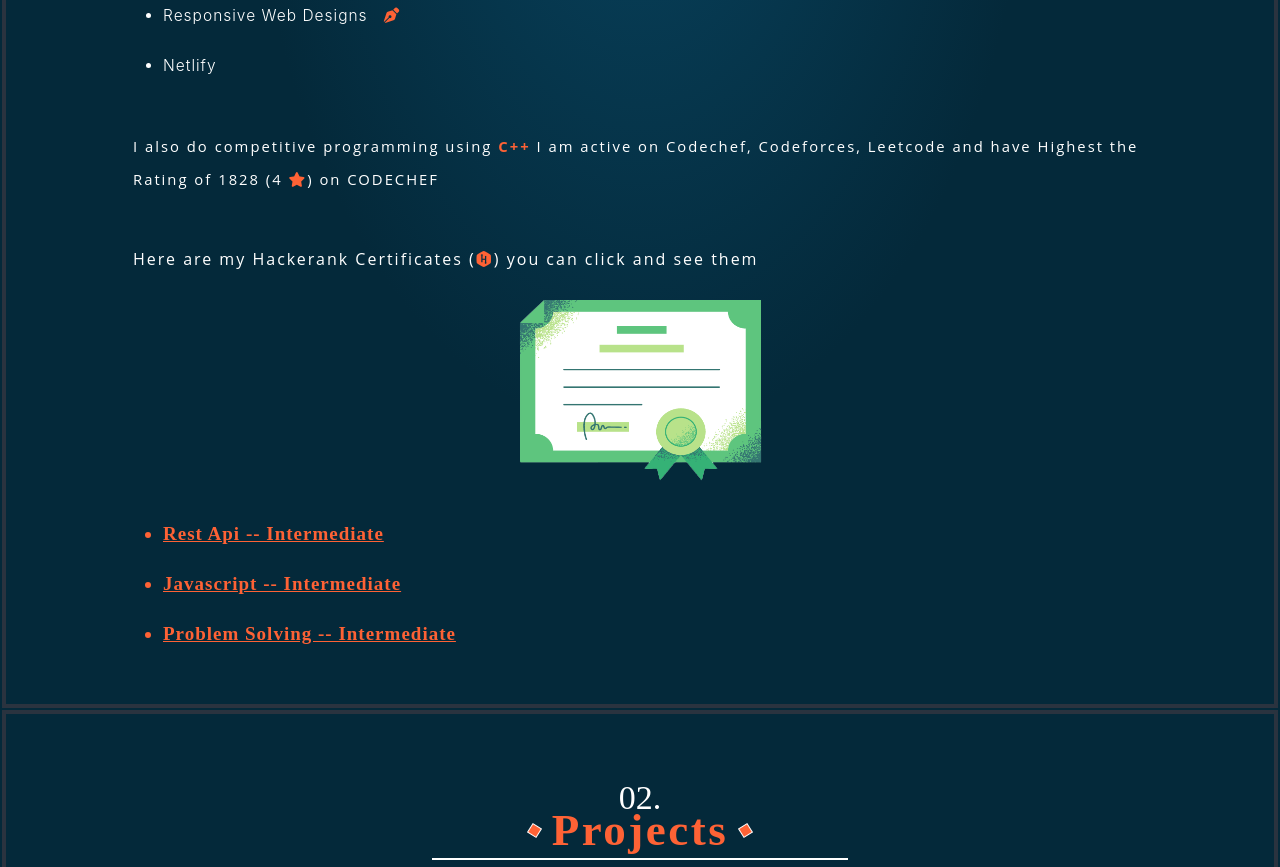
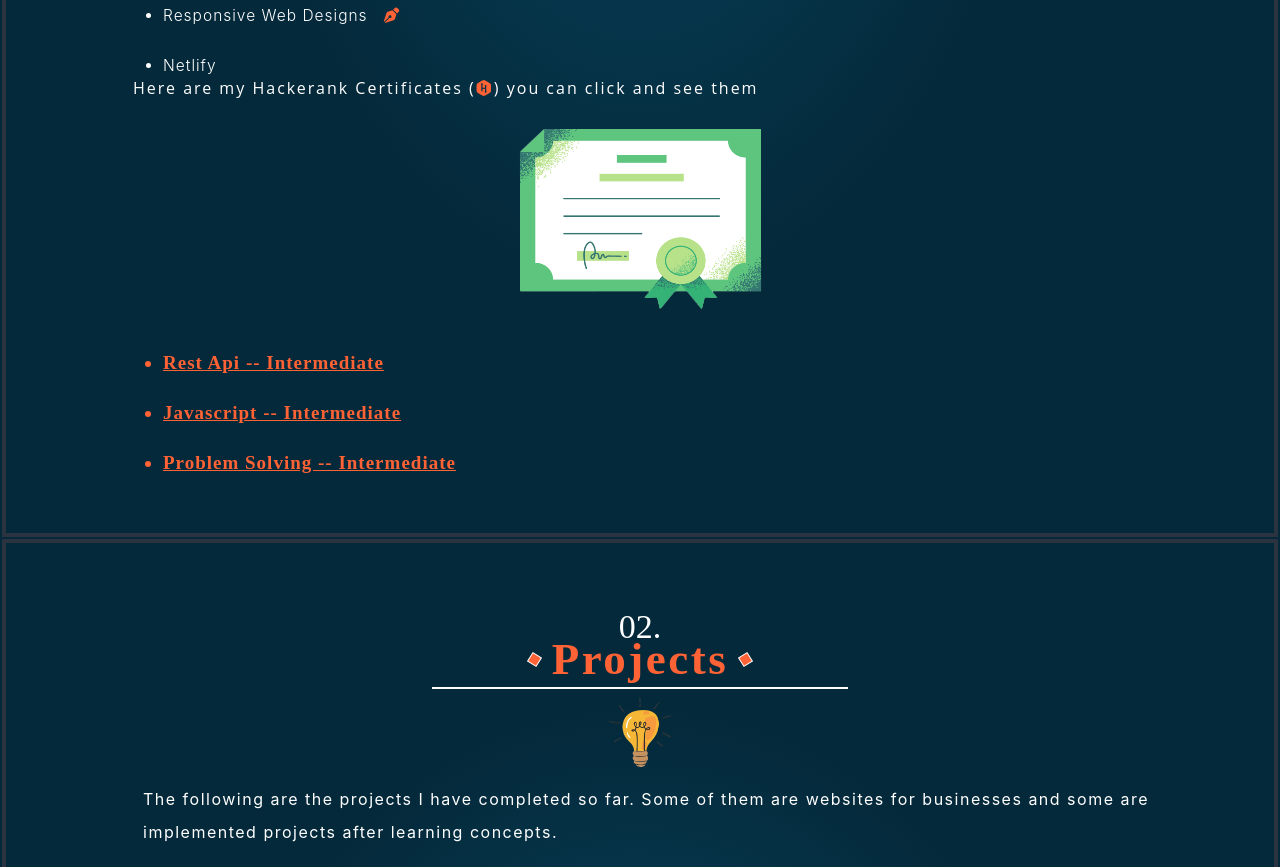
Before and after one commit to ankitsingh2105/Portfolio, a React (Create React App) app: page / in a window 1280 px wide. Shown: the part 1820-2687 px from the top of the page. Built offline with nearby package versions, Linux system fonts and the light colour scheme; a web font is replaced by a local one.

Commit message:
added new resume

```diff
--- a/src/COMPONENTS/Newhome.jsx
+++ b/src/COMPONENTS/Newhome.jsx
@@ -364,8 +364,7 @@
                             I have completed my schooling and college in Haldwani, a city in the Nainital district
                             in Uttrakhand, INDIA.<br />
 
-                            <br></br>Completed my Bachelor of Science, Mathematics (B.Sc) from Kumaun University. Planning to
-                            do <strong className='Mca' style={greetingstyle}  >Masters of Computer Applications</strong>.
+                            <br></br>Completed my Bachelor of Science, Mathematics (B.Sc) from Kumaun University. Selected for <strong className='Mca' style={greetingstyle}  >Masters of Computer Applications</strong> through NIMCET (AIR - 309) and will be joining an NIT soon.
                         </p>
                     </div>
 
@@ -406,12 +405,12 @@
 
                     </ul>
 
-                    <div className="competitive" style={whitetoblack}>
+                    {/* <div className="competitive" style={whitetoblack}>
                         I also do competitive programming using <strong className='Mca' style={greetingstyle}> C++ </strong>
                         I am active on Codechef, Codeforces, Leetcode
                         and have Highest the Rating of 1828 (4 <i style={greetingstyle} class="fa-solid fa-star"></i>) on CODECHEF
                     </div>
-                    <br></br>
+                    <br></br> */}
 
 
                     <div className="head-certify" style={whitetoblack}>
```
Also changed, not shown: 1 other file (tests, documents, lock files or other folders).
